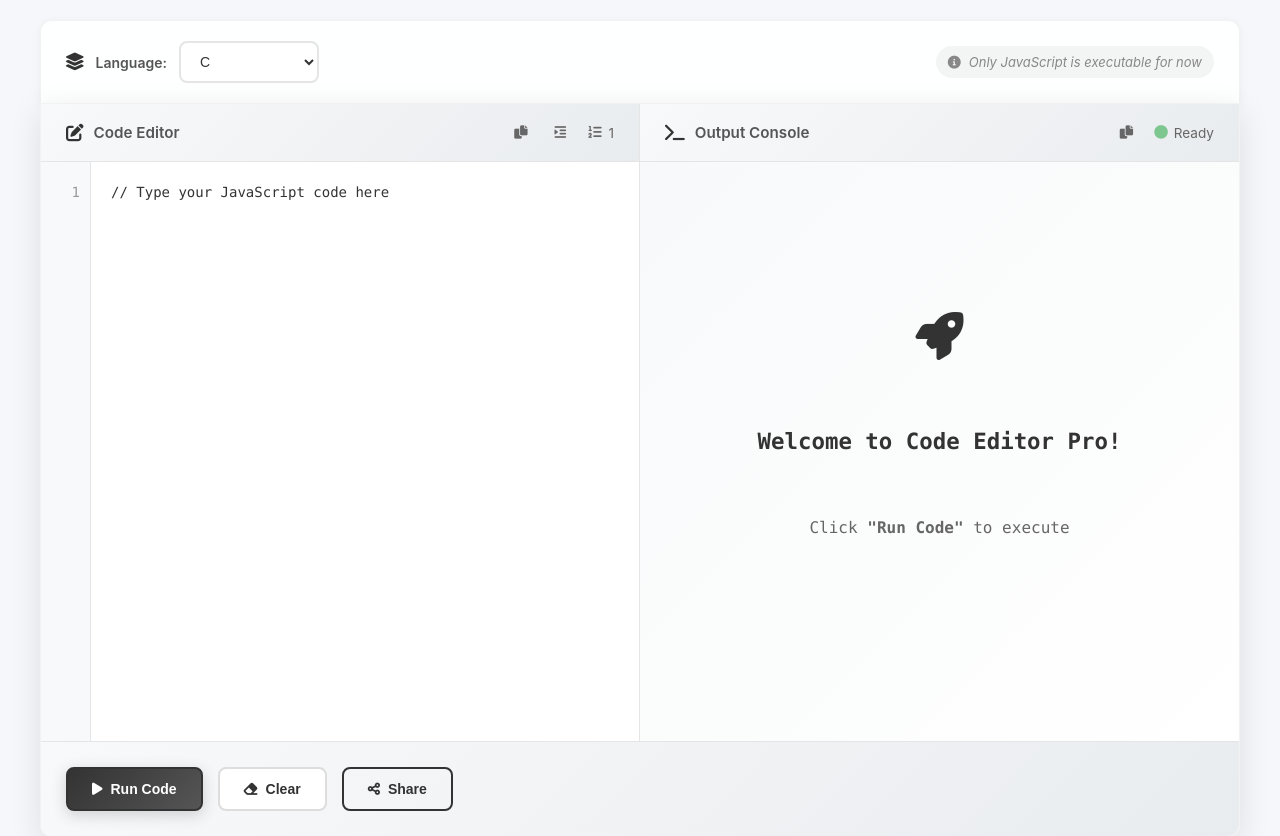
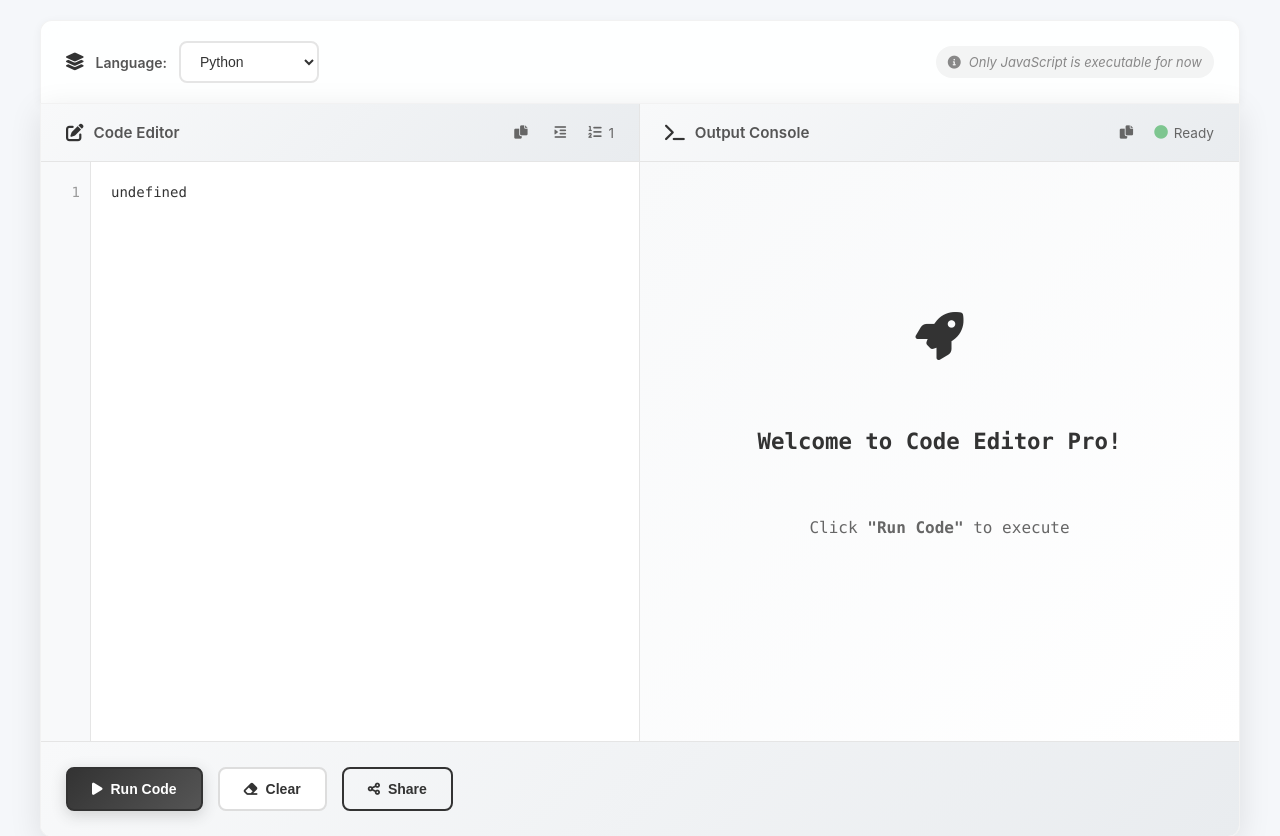
Before and after one commit to Sanskarr25/Code-Editor, a FastAPI app: page / in a window 1280 px wide. Shown: the top 836 px of the page. Run offline with FastAPI, Linux system fonts and the light colour scheme.

Commit message:
Made some changes in main.py file

```diff
--- a/main.py
+++ b/main.py
@@ -58,13 +58,6 @@ async def execute_code(request : CodeExecutionRequest):
 @app.get("/languages")
 async def get_supported_languages():
     languages = [
-        {"name": "Java", "value": "java", "version": "0"},
-        {"name": "Python3", "value": "python3", "version": "0"},
-        {"name": "C", "value": "c", "version": "0"},
-        {"name": "C++", "value": "cpp", "version": "0"},
-        {"name": "JavaScript", "value": "nodejs", "version": "0"},
-        {"name": "Go", "value": "go", "version": "0"},
-        {"name": "Rust", "value": "rust", "version": "0"},
-        # Add more languages as needed
+        {"name": "Python3", "value": "python3", "version": "0"}
     ]
     return languages
--- a/static/js/script.js
+++ b/static/js/script.js
@@ -15,17 +15,8 @@ const timeValue = document.getElementById('time-value');
 
 // Sample code for different languages
 const samples = {
-    c: `Type your C code here`,
-
-    cpp: `// Type your C++ code here`,
-
-    java: `// Type your Java code here`,
-
-    javascript: `// Type your JavaScript code here`,
-
     python: `#Type your Python code here`,
 
-    typescript: `// Type your TypeScript code here`
 };
 
 // Console capture
@@ -260,7 +251,7 @@ async function runPythonCode() {
 
 class CodeEditor {
     constructor() {
-        this.currentLanguage = 'javascript'; // Default to JavaScript
+        this.currentLanguage = 'Python'; // Default to Python
         this.consoleOutput = [];
         this.originalConsole = console.log;
         this.setupEventListeners();
--- a/templates/index.html
+++ b/templates/index.html
@@ -17,12 +17,12 @@
                     <i class="fas fa-layer-group selector-icon"></i>
                     <label for="language">Language:</label>
                     <select id="language">
-                        <option value="c">C</option>
+                        <!-- <option value="c">C</option>
                         <option value="cpp">C++</option>
                         <option value="java">Java</option>
-                        <option value="javascript">JavaScript</option>
+                        <option value="javascript">JavaScript</option> -->
                         <option value="python">Python</option>
-                        <option value="typescript">Typescript</option>
+                        <!-- <option value="typescript">Typescript</option> -->
                     </select>
                 </div>
 
@@ -58,9 +58,7 @@
                         <div class="code-wrapper">
                             <div class="line-numbers" id="line-numbers">1</div>
                             <textarea id="code"
-                                placeholder="// Welcome to Code Editor Pro!
-// Select your favourite language
-// Start typing your code here..."></textarea>
+                                placeholder="// Welcome to Code Editor Pro!"></textarea>
                         </div>
                     </div>
 
```
